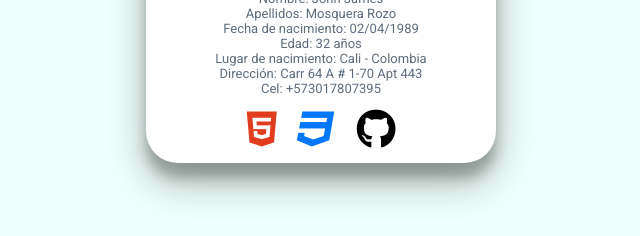
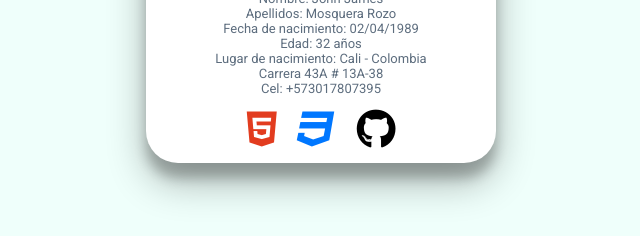
Before and after one commit to JotaJotaM1/Curriculum, a plain HTML site: page index.html in a window 1280 px wide. Shown: the part 462-698 px from the top of the page, 319-959 px from the left. Drawn offline with Linux system fonts and the light colour scheme.

Commit message:
change of address

```diff
--- a/index.html
+++ b/index.html
@@ -39,7 +39,7 @@
             <li>Fecha de nacimiento: 02/04/1989</li>
             <li>Edad: 32 años</li>
             <li>Lugar de nacimiento: Cali - Colombia</li>
-            <li>Dirección: Carr 64 A # 1-70 Apt 443</li>
+            <li>Carrera 43A # 13A-38</li>
             <li>Cel: +573017807395</li>
           </ul>
         </div>
```
